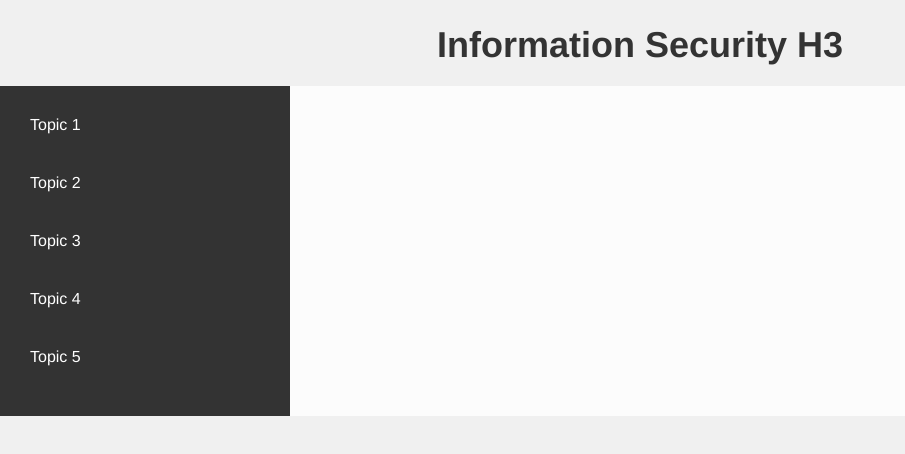
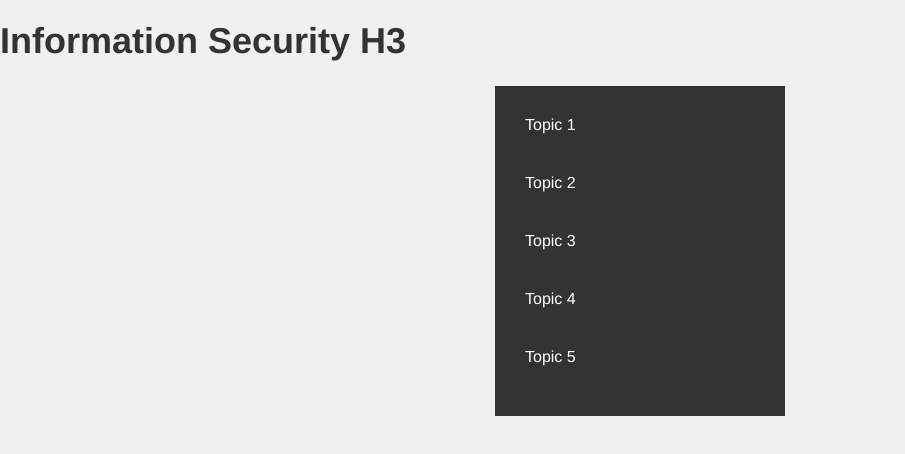
Before and after one commit to rolandogonzagajr/InfoSecH3, a plain HTML site: page index.html in a window 1280 px wide. Shown: the whole page, without its empty margins (0-905 px from the left). Drawn offline with Linux system fonts and the light colour scheme.

Commit message:
Update style.css

```diff
--- a/style.css
+++ b/style.css
@@ -13,19 +13,23 @@ body {
 
 .container {
     display: flex;
+    height: 100vh; /* Take up the full viewport height */
+    flex-direction: column; /* Stack elements vertically */
+    align-items: center; /* Center horizontally */
+    justify-content: flex-start; /* Align elements at the top */
 }
 
 .leftnav {
     background-color: #333; /* Background color for the left navigation */
     width: 250px; /* Set the width of the leftnav */
     padding: 20px;
+    text-align: left;
 }
 
 .leftnav a {
     display: block;
     margin-bottom: 20px; /* Increase spacing between links */
     padding: 10px;
-    text-align: left;
     text-decoration: none;
     color: #fff; /* Font color for the links */
     transition: background-color 0.3s ease, color 0.3s ease;
@@ -36,15 +40,8 @@ body {
     color: white;
 }
 
-.wrapper {
-    flex: 1; /* Expand and take the remaining width */
-    padding: 20px;
-    background-color: rgba(255, 255, 255, 0.8); /* Add a semi-transparent white background */
-}
-
 h1 {
     color: #333;
-    text-align: center;
     font-size: 36px; /* Increase the font size */
-    margin-bottom: 20px; /* Increase spacing below the h1 */
+    margin-top: 20px; /* Increase spacing above the h1 */
 }
```
